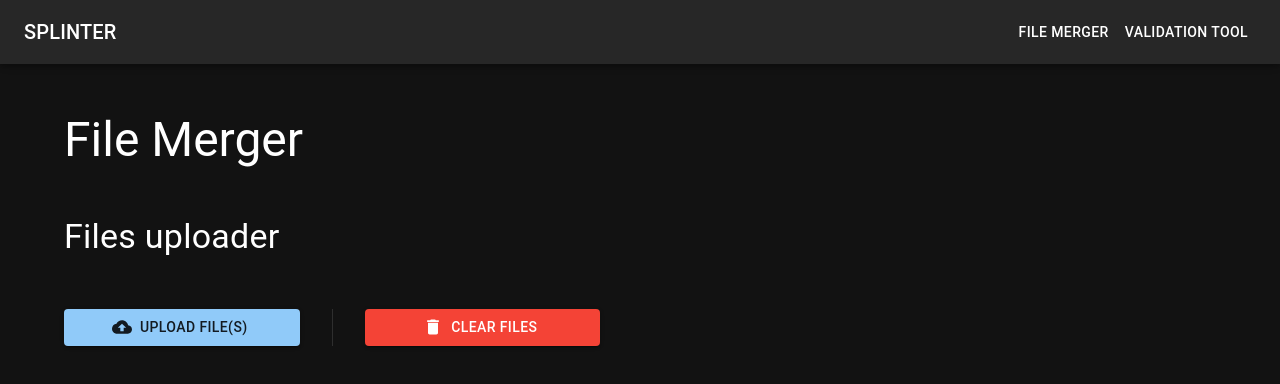
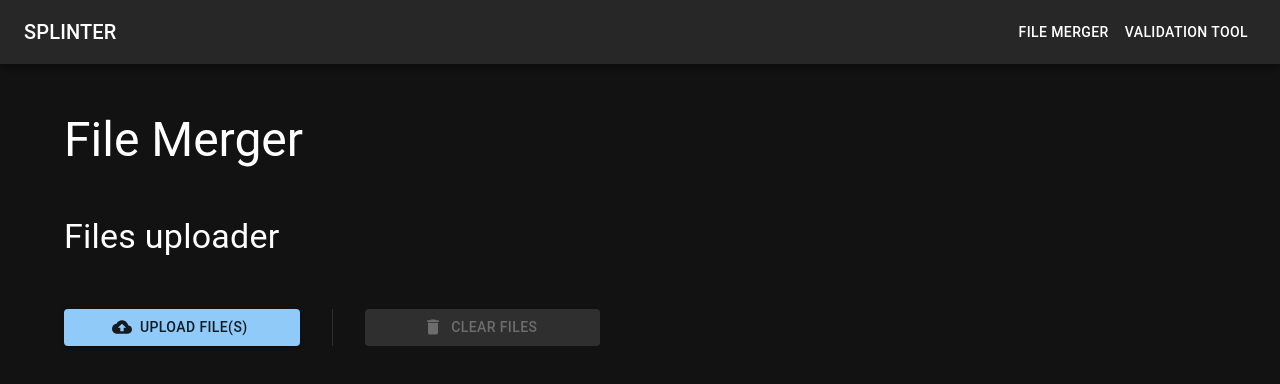
Before and after one commit to BastienCarbonnier/splinter-ui, a Next.js app: page /merger in a window 1280 px wide. Shown: the top 384 px of the page. Built offline with nearby package versions, Linux system fonts and the light colour scheme.

Commit message:
Update files clearer

```diff
--- a/app/components/files/files-clearer.tsx
+++ b/app/components/files/files-clearer.tsx
@@ -1,6 +1,6 @@
 import { Button } from '@mui/material';
-import { useAppDispatch } from '@/app/hooks';
-import { clearFiles } from '@/app/store/files-reducer';
+import { useAppDispatch, useAppSelector } from '@/app/hooks';
+import { clearFiles, selectFiles } from '@/app/store/files-reducer';
 import DeleteIcon from '@mui/icons-material/Delete';
 import { clearMergedFile } from '@/app/store/merged-file-reducer';
 
@@ -9,6 +9,7 @@ interface Props {
 
 function FilesClearer({ }: Props): JSX.Element {
   const dispatch = useAppDispatch();
+  const filesState = useAppSelector(selectFiles);
 
   function handleOnClick() {
     dispatch(clearFiles());
@@ -16,7 +17,7 @@ function FilesClearer({ }: Props): JSX.Element {
   }
   return (
     <>
-      <Button component="label" variant="contained" color='error' startIcon={<DeleteIcon />} fullWidth={true} onClick={() => {
+      <Button component="label" variant="contained" color='error' startIcon={<DeleteIcon />} fullWidth={true} disabled={filesState.files.length == 0} onClick={() => {
         handleOnClick()
       }}>Clear files</Button>
     </>
--- a/app/utils/file.utils.tsx
+++ b/app/utils/file.utils.tsx
@@ -100,7 +100,6 @@ export const createZipFilesForAllBrands = async (allFilesResult: PostResponseAll
     */
     PROVINCES.forEach(async (province) => {
       const filesByProvince = filesByBrand?.provinces?.[ProvinceToBackendValue[province]];
-      console.log(province)
       if (filesByProvince) {
         const provinceFolder = brandFolder?.folder(province);
         LANGUAGES.forEach(async (lang) => {
```
